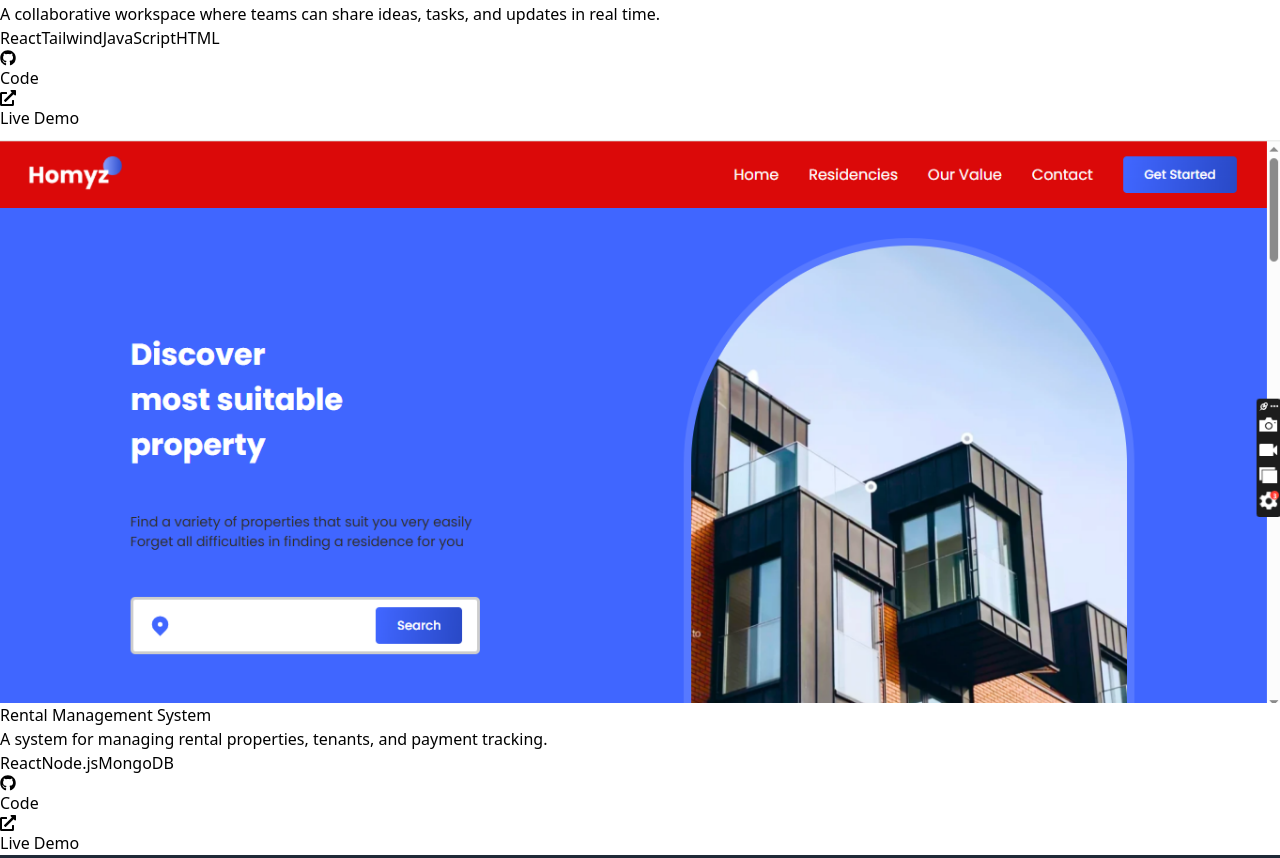
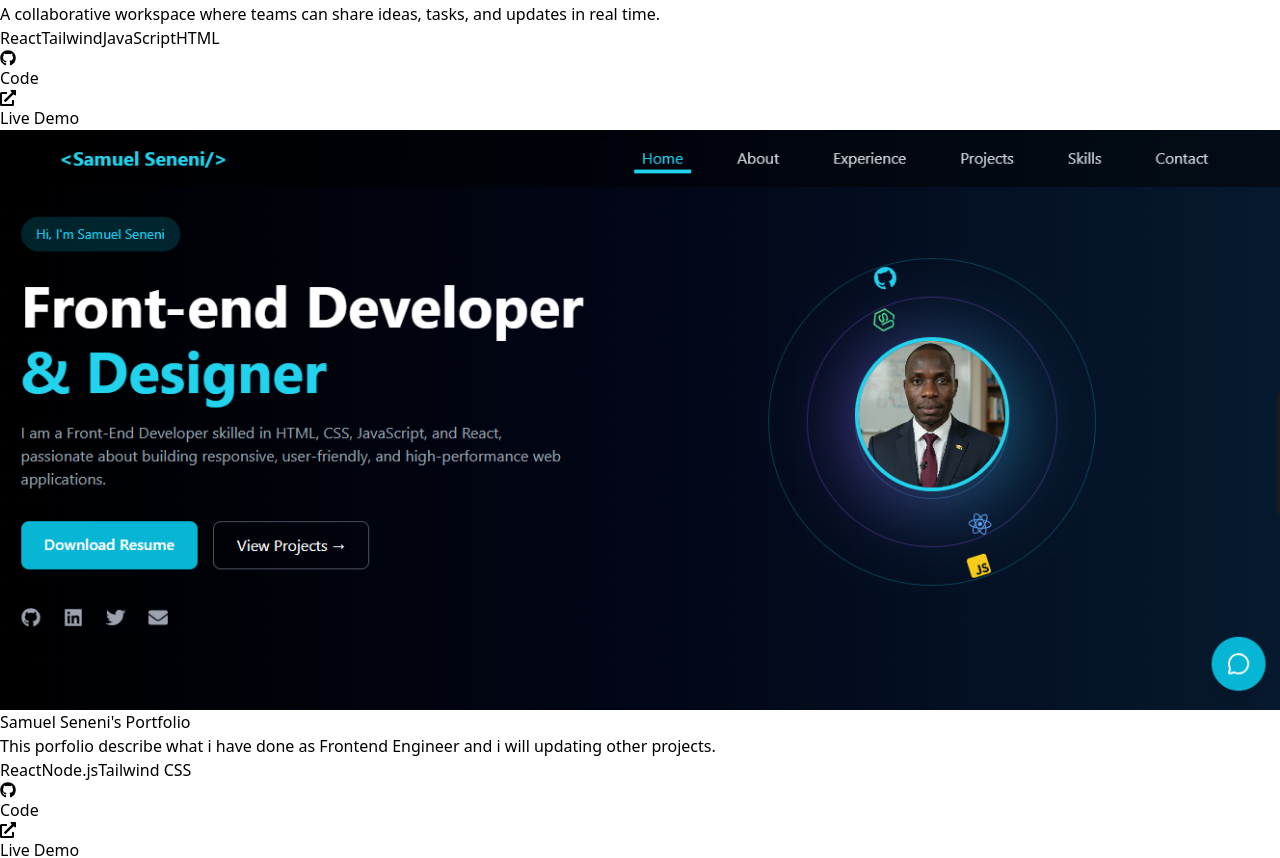
Before and after one commit to Samuel-seneni/personal-portfolio-react, a React (Vite) app: page / in a window 1280 px wide. Shown: the part 3240-4098 px from the top of the page. Built offline with nearby package versions, Linux system fonts and the light colour scheme.

Commit message:
My project polish

```diff
--- a/src/components/Projects.jsx
+++ b/src/components/Projects.jsx
@@ -2,7 +2,7 @@ import { motion } from "framer-motion";
 import { FaGithub, FaExternalLinkAlt } from "react-icons/fa";
 
 import collabImg from "../assets/collabboard.png";
-import rentalImg from "../assets/rental.png";
+import rentalImg from "../assets/portfolio.png";
 import studentImg from "../assets/studentlearning.png";
 
 /* Projects Data */
@@ -18,13 +18,13 @@ const projects = [
   },
 
   {
-    title: "Rental Management System",
+    title: "Samuel Seneni's Portfolio",
     description:
-      "A system for managing rental properties, tenants, and payment tracking.",
+      "This porfolio describe what i have done as Frontend Engineer and i will updating other projects.",
     image: rentalImg,
-    tech: ["React", "Node.js", "MongoDB"],
-    github: "https://github.com/Samuel-seneni/Real-Estate-website",
-    live: "https://real-estate-website-two-lime.vercel.app/",
+    tech: ["React", "Node.js", "Tailwind CSS"],
+    github: "https://github.com/Samuel-seneni/personal-portfolio-react",
+    live: "https://personal-portfolio-react-gamma-amber.vercel.app/",
   },
 
   {
```
Also changed, not shown: src/assets/portfolio.PNG (added).
